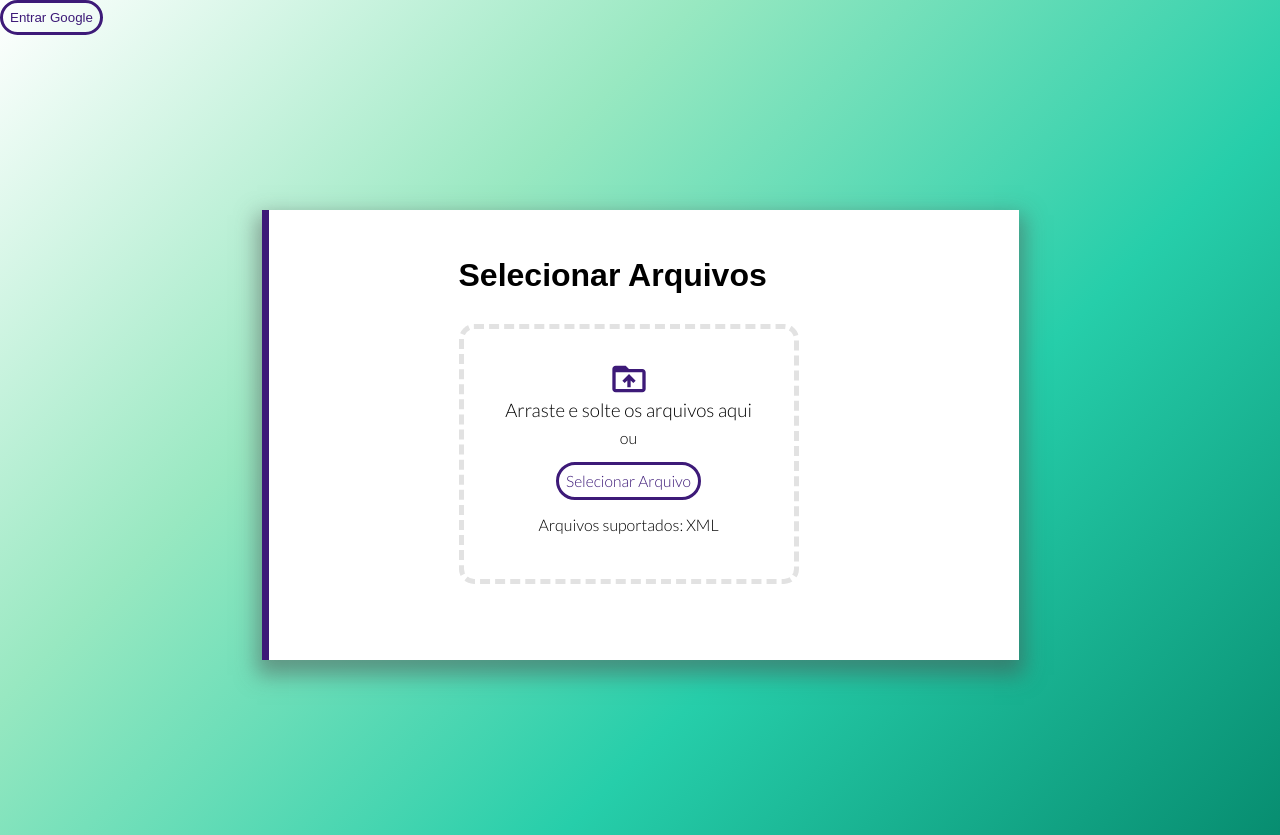
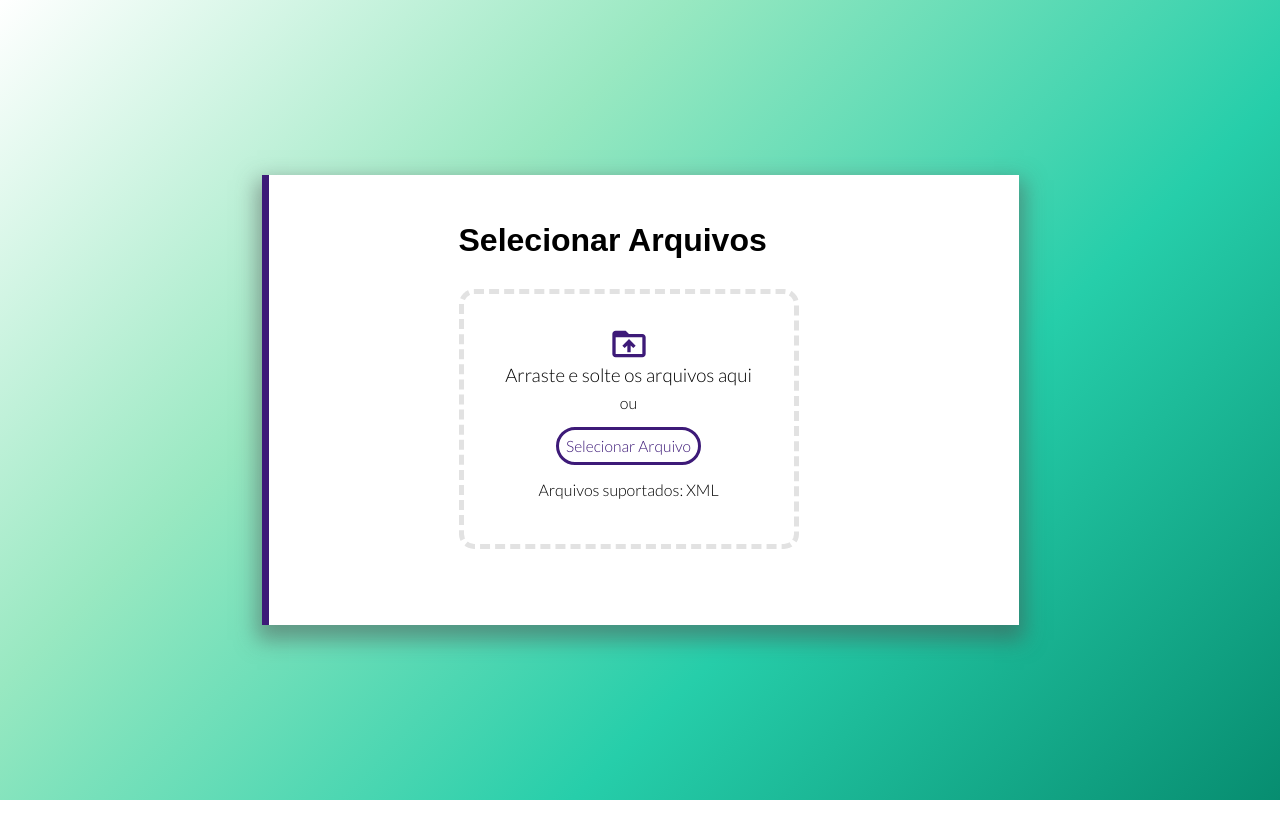
Before and after one commit to steaxlc/importarxmlnfe, a React (Create React App) app: page / in a window 1280 px wide. After the commit the page ends 800 px from the top, so only its background shows below. Built offline with nearby package versions, Linux system fonts and the light colour scheme; a web font is replaced by a local one.

Commit message:
retirar botão para ambiente de produção

```diff
--- a/src/App.js
+++ b/src/App.js
@@ -278,12 +278,8 @@ function App() {
     console.log(localStorage.getItem("usuario"))
   }
 
-  localStorage.removeItem("usuario");
-  console.log(dadosUsuarios)
-
   return (
     <div className="App">
-      <button onClick={handleGoogleSignIn}>Entrar Google</button>
       {getActiveContente()}
         <div style={{ display: 'flex', justifyContent: 'space-evenly' }}>
           {activeStep === 0 ? '' :
```
